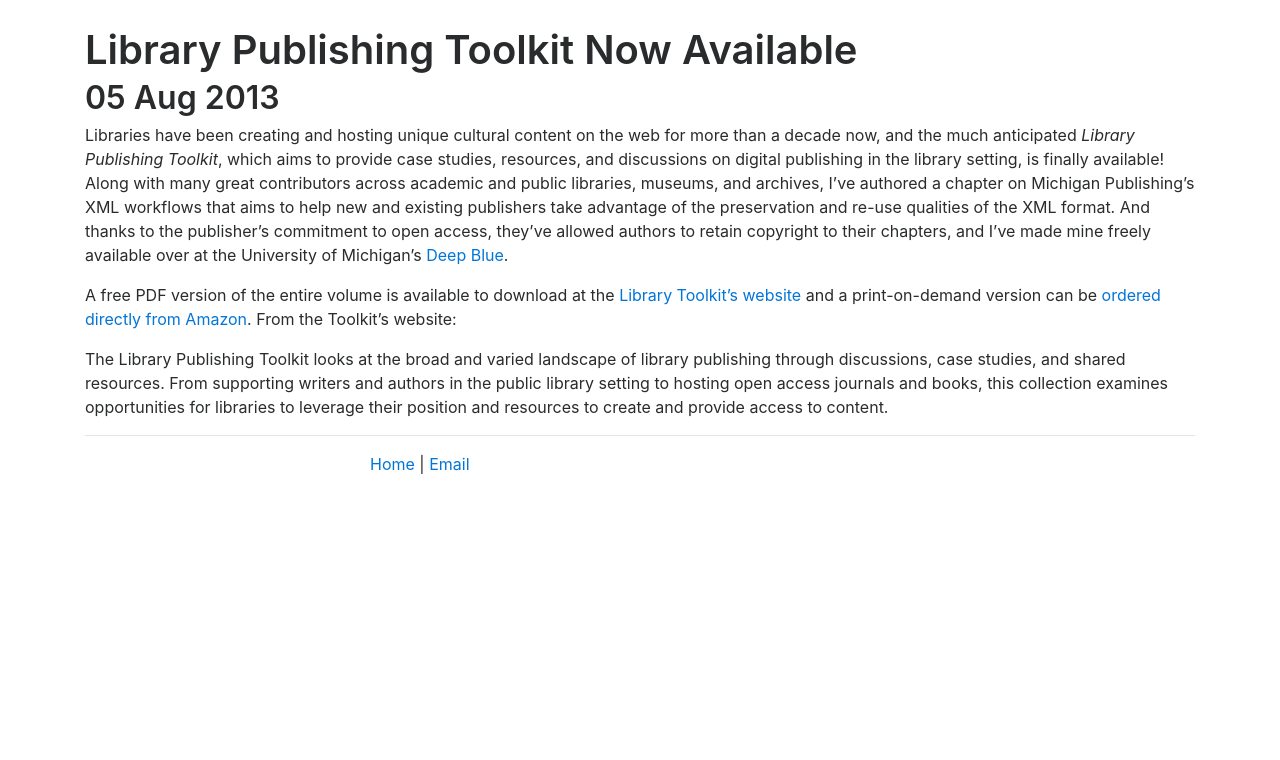
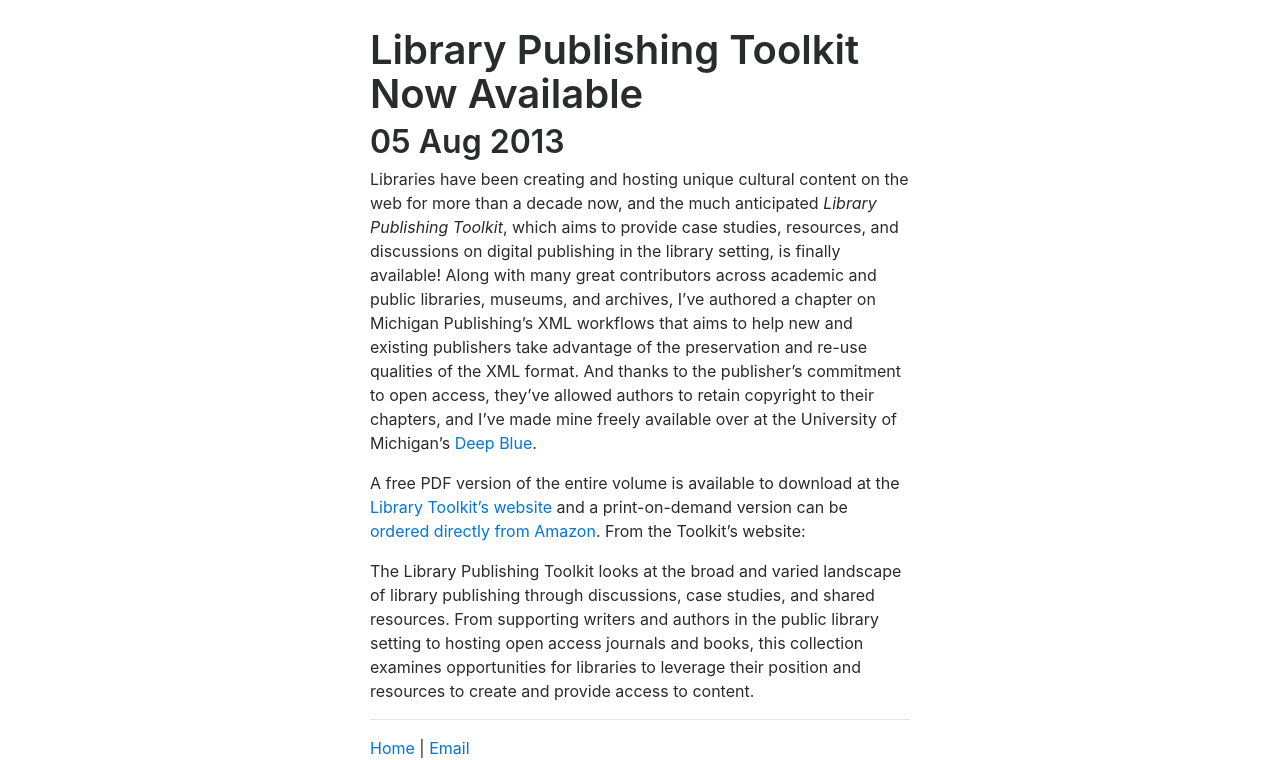
Before and after one commit to devsdesign/BlogDevsDesign, a Jekyll site: the page built from _posts/2013-08-05-library-publishing-toolkit-now-available.md, in a window 1280 px wide. Shown: the part 143-903 px from the top of the page. Built offline with Jekyll 4.4.1, drawn with Linux system fonts in a browser that asks for light colours; comment, search, counter and statistics services are not loaded.

Commit message:
Update post.html

```diff
--- a/_layouts/post.html
+++ b/_layouts/post.html
@@ -7,7 +7,8 @@
   changefreq: monthly
   exclude: 'no'
 ---
-
+<div class="row justify-content-md-center">
+			     <div class="col-md-6">
 <div class="notes">
 		<div class="note single">
 			<h1 class="title">{{ page.title }}</h1>
@@ -32,3 +33,5 @@
 			</div>
 		</div><!-- / .note .single -->
 </div><!-- /.notes -->
+	</div>
+</div>
```
